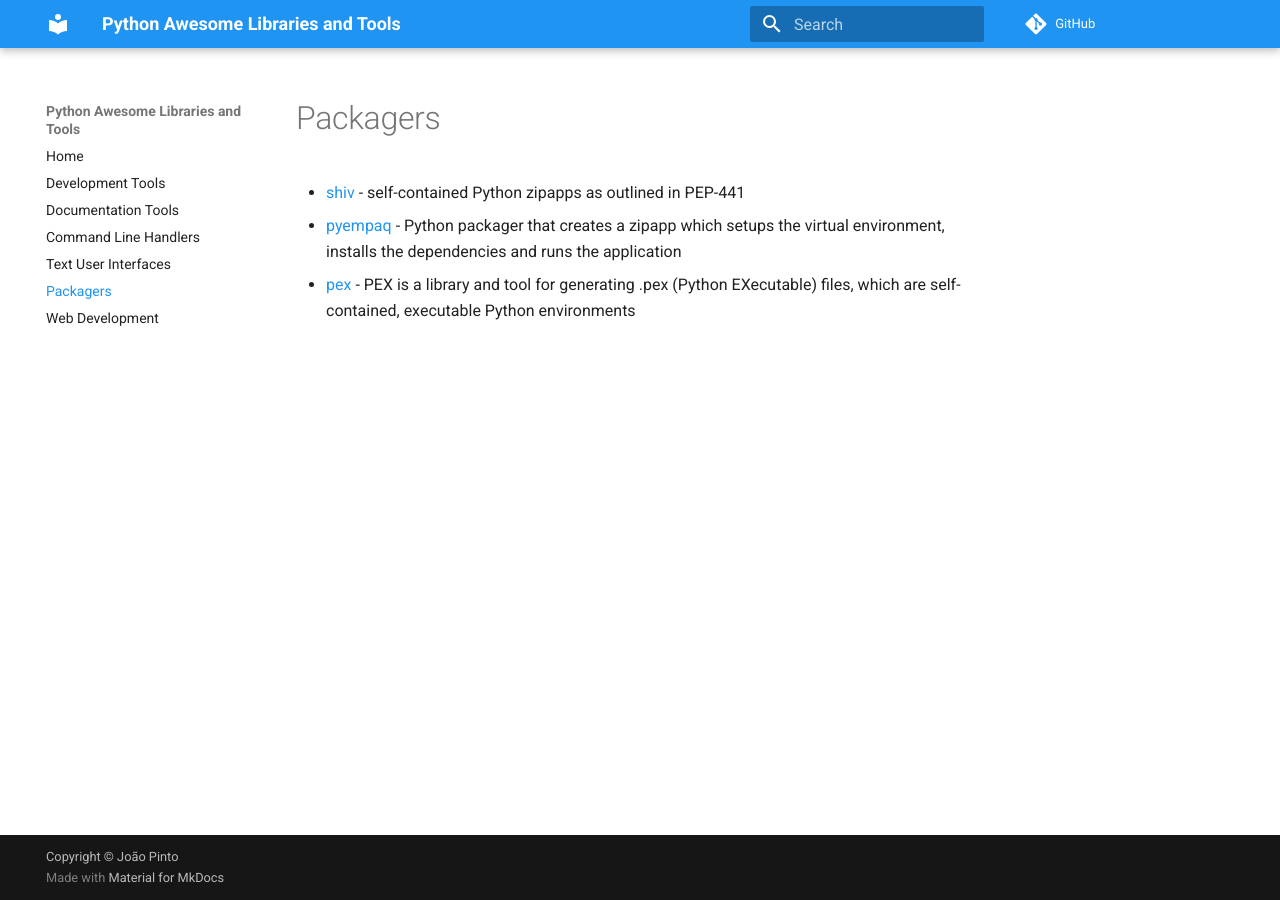
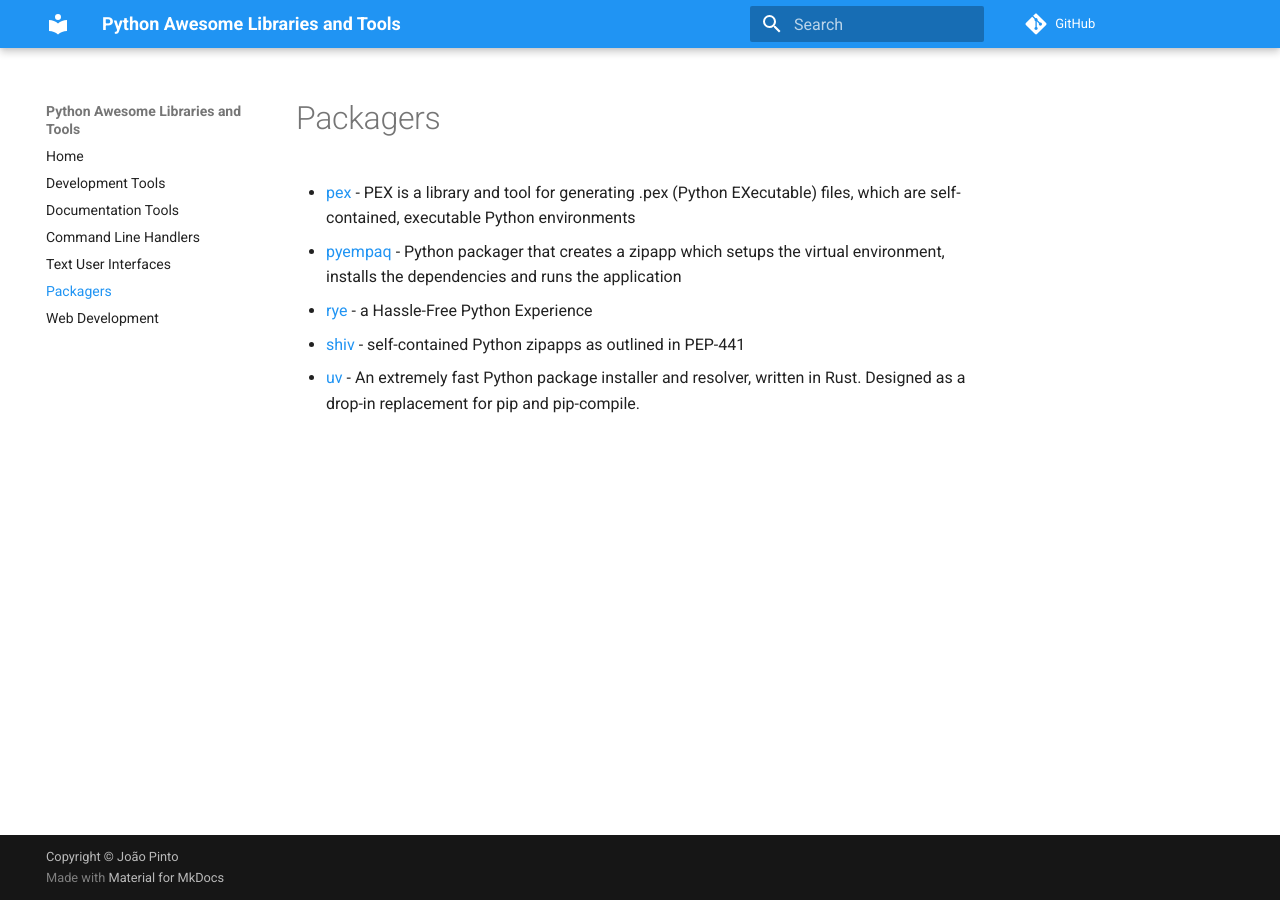
Before and after one commit to joaompinto/awesome-python, an MkDocs documentation site: the page built from docs/packagers.md, in a window 1280 px wide. Built offline with MkDocs 1.6.1 and Material for MkDocs 9.7.7, drawn with Linux system fonts in a browser that asks for light colours; comment, search, counter and statistics services are not loaded.

Commit message:
Added new libs

```diff
--- a/docs/packagers.md
+++ b/docs/packagers.md
@@ -1,4 +1,5 @@
-
+- [pex](https://github.com/pantsbuild/pex) - PEX is a library and tool for generating .pex (Python EXecutable) files, which are self-contained, executable Python environments
+- [pyempaq](https://github.com/facundobatista/pyempaq) - Python packager that creates a zipapp which setups the virtual environment, installs the dependencies and runs the application
+- [rye](https://github.com/mitsuhiko/rye) - a Hassle-Free Python Experience
 - [shiv](https://github.com/linkedin/shiv) - self-contained Python zipapps as outlined in PEP-441
-- [pyempaq](https://github.com/facundobatista/pyempaq) - Python packager that creates a zipapp which setups the virtual environment, installs the dependencies and runs the application
-- [pex](https://github.com/pantsbuild/pex) - PEX is a library and tool for generating .pex (Python EXecutable) files, which are self-contained, executable Python environments
+- [uv](https://github.com/astral-sh/uv) - An extremely fast Python package installer and resolver, written in Rust. Designed as a drop-in replacement for pip and pip-compile.
```
Also changed, not shown: docs/webdev.md (+2 -2 lines).
